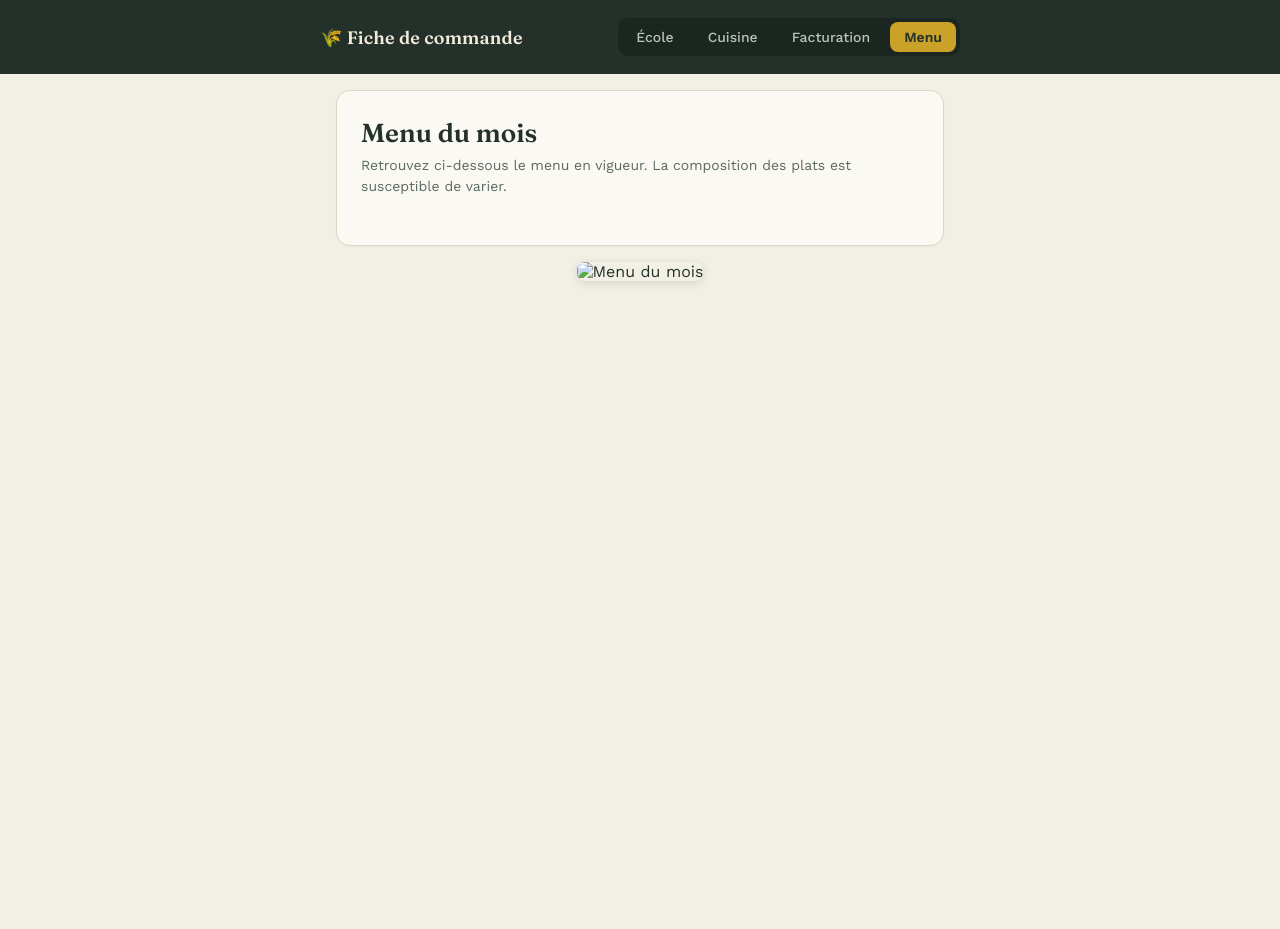
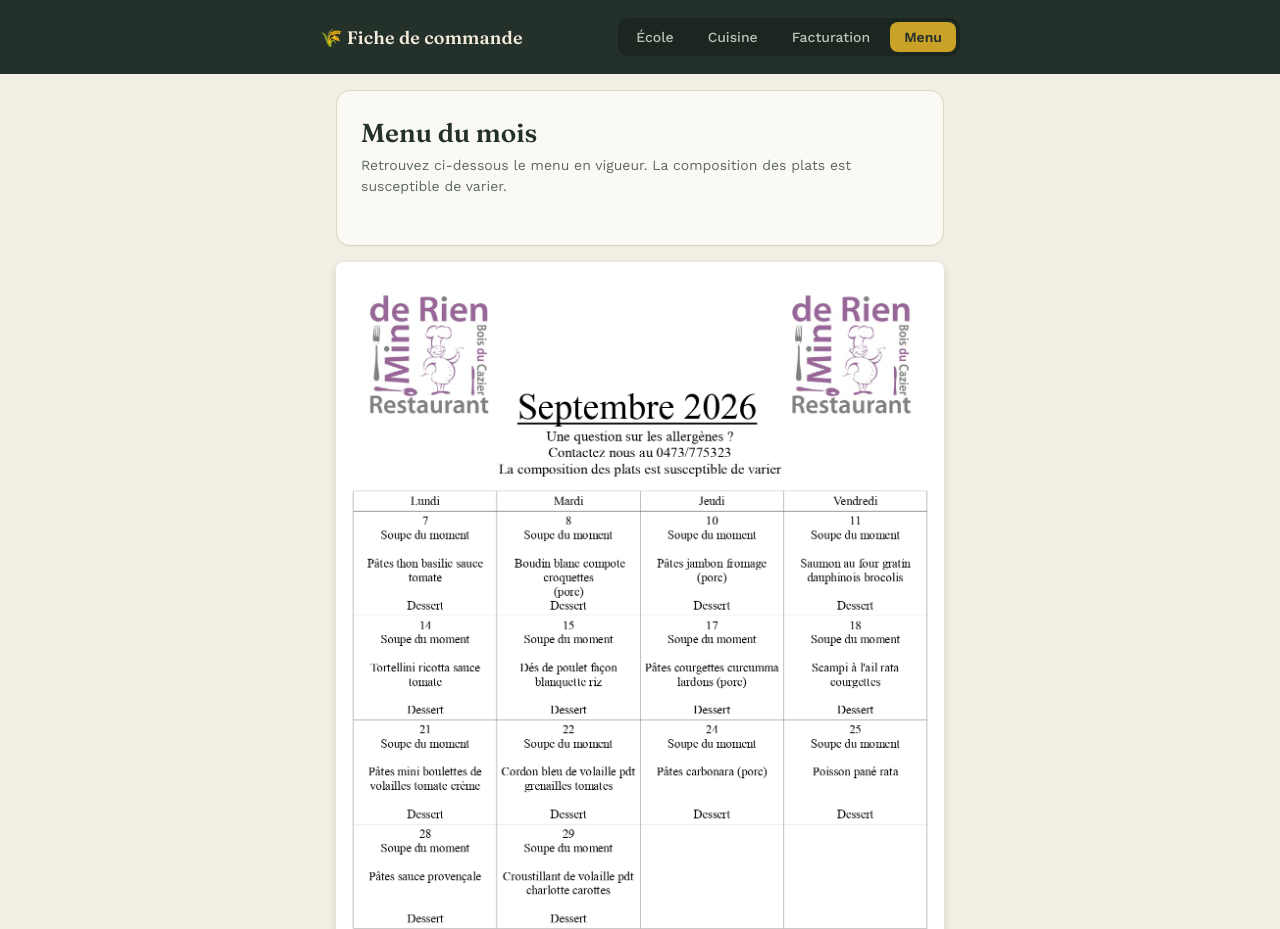
Before and after one commit to restaurantdesenfants-source/commandes-repas-backend, a website: page public/menu.html in a window 1280 px wide. Shown: the top 929 px of the page. Before the commit the page ends 800 px from the top, so only its background shows below. Drawn offline with nearby package versions, Linux system fonts and the light colour scheme.

Commit message:
Add files via upload

```diff
--- a/public/menu.html
+++ b/public/menu.html
@@ -44,7 +44,7 @@
       1. Déposer la nouvelle image dans public/menus/ (ex: 2026-10.jpg)
       2. Mettre à jour le "src" ci-dessous avec le nouveau nom de fichier
     -->
-    <img src="/menus/2026-09.jpg" alt="Menu du mois" />
+    <img src="/2026-09.jpg" alt="Menu du mois" />
   </div>
 </main>
 </body>
```
